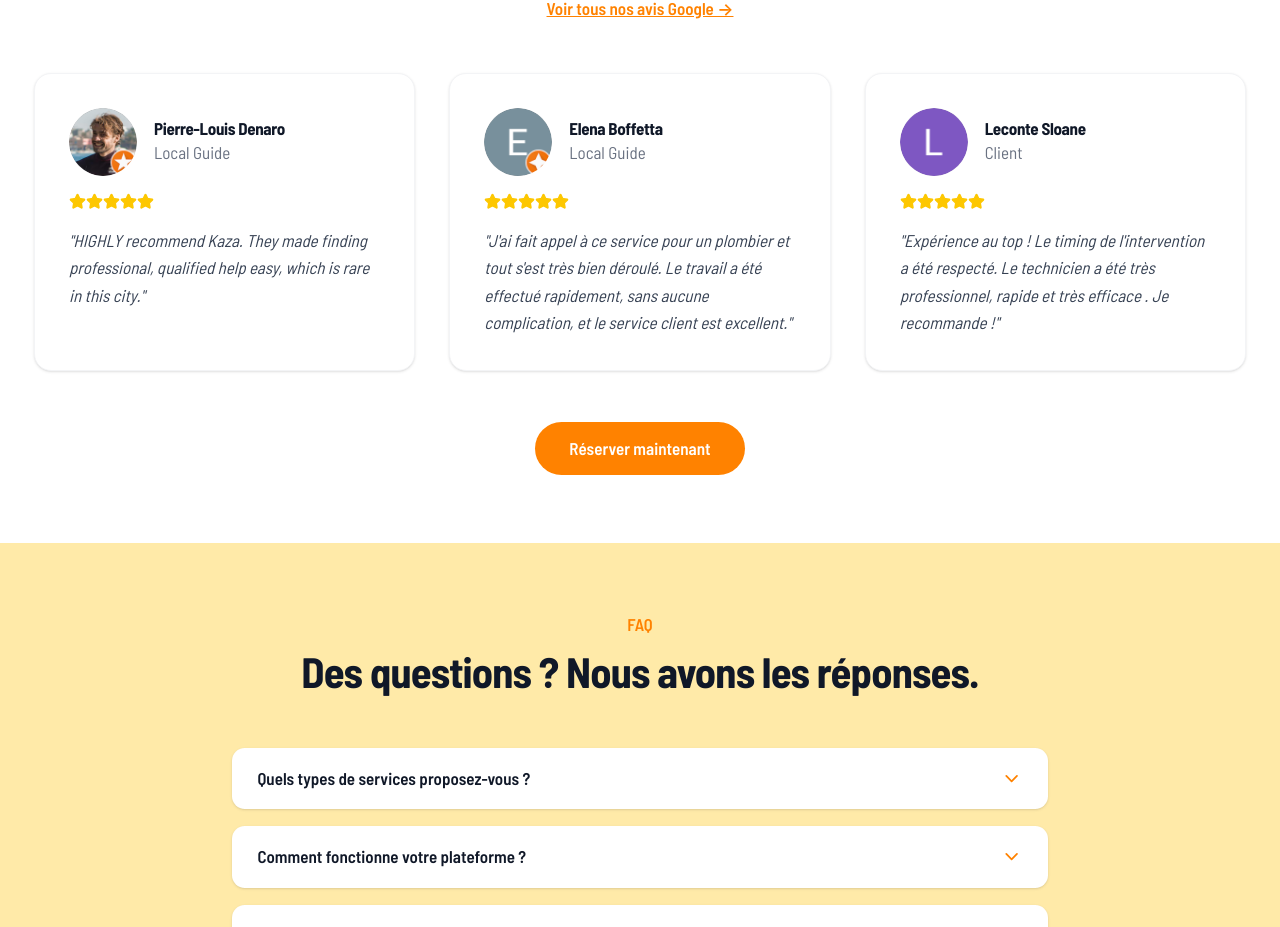
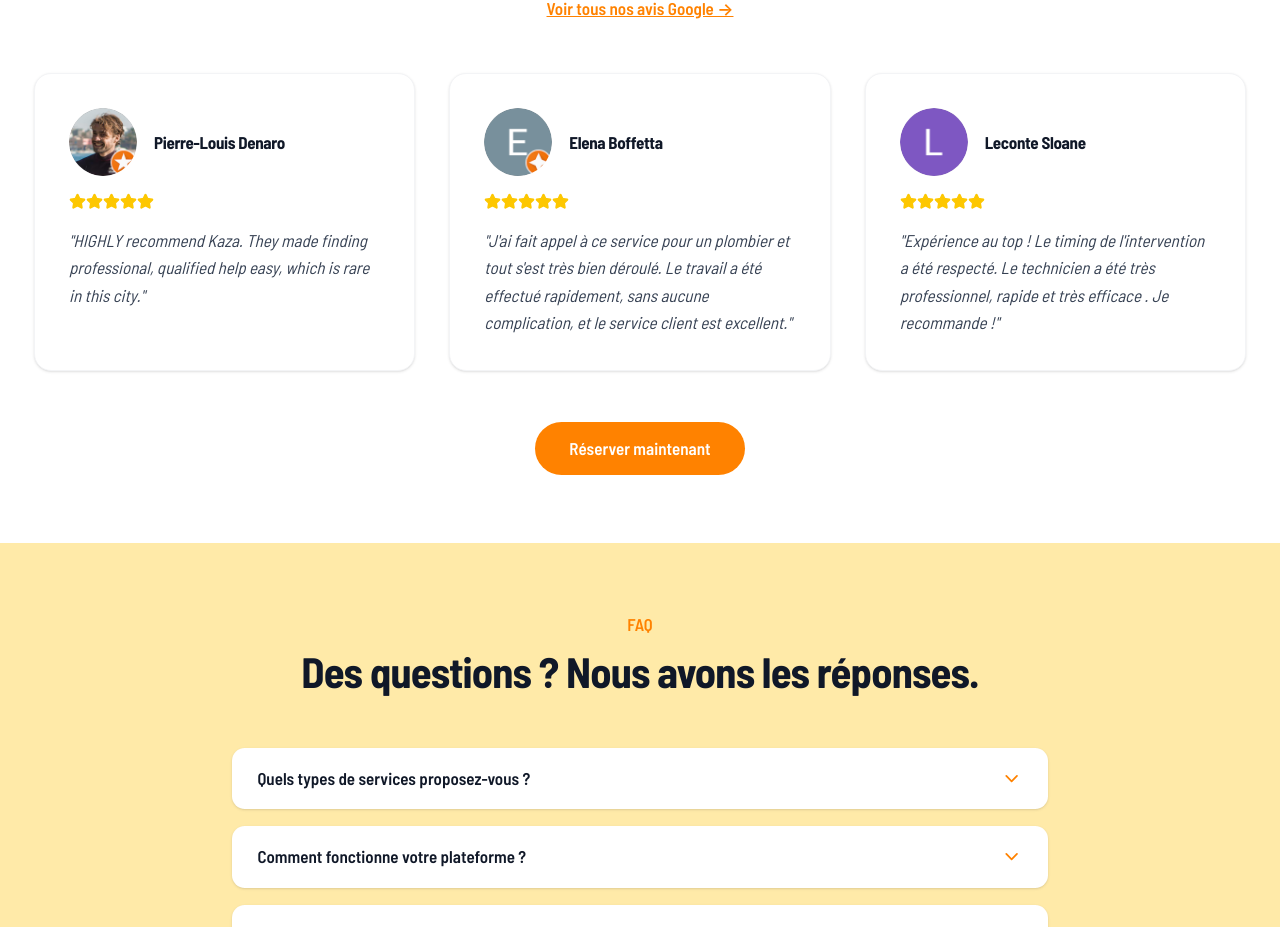
Before and after one commit to Nader-Kojok/aveckaza, a React (Vite) app: page / in a window 1280 px wide. Shown: the part 3320-4247 px from the top of the page. Built offline with nearby package versions, Linux system fonts and the light colour scheme.

Commit message:
refactor: remove role field from testimonials
- Removed unused 'role' field from testimonial data entries
- Removed role display from testimonial card component
- Simplified testimonial interface by focusing on essential information (name, image, rating, text)

```diff
--- a/src/components/Testimonials.tsx
+++ b/src/components/Testimonials.tsx
@@ -4,21 +4,18 @@ export default function Testimonials() {
   const testimonials = [
     {
       name: 'Pierre-Louis Denaro',
-      role: 'Local Guide',
       image: '/picture_testimonials/01.png',
       rating: 5,
       text: 'HIGHLY recommend Kaza. They made finding professional, qualified help easy, which is rare in this city.',
     },
     {
       name: 'Elena Boffetta',
-      role: 'Local Guide',
       image: '/picture_testimonials/02.png',
       rating: 5,
       text: 'J\'ai fait appel à ce service pour un plombier et tout s\'est très bien déroulé. Le travail a été effectué rapidement, sans aucune complication, et le service client est excellent.',
     },
     {
       name: 'Leconte Sloane',
-      role: 'Client',
       image: '/picture_testimonials/03.png',
       rating: 5,
       text: 'Expérience au top ! Le timing de l\'intervention a été respecté. Le technicien a été très professionnel, rapide et très efficace . Je recommande !',
@@ -61,7 +58,6 @@ export default function Testimonials() {
                 />
                 <div>
                   <h4 className="font-display font-bold text-gray-900">{testimonial.name}</h4>
-                  <p className="text-sm text-gray-500">{testimonial.role}</p>
                 </div>
               </div>
 
```
